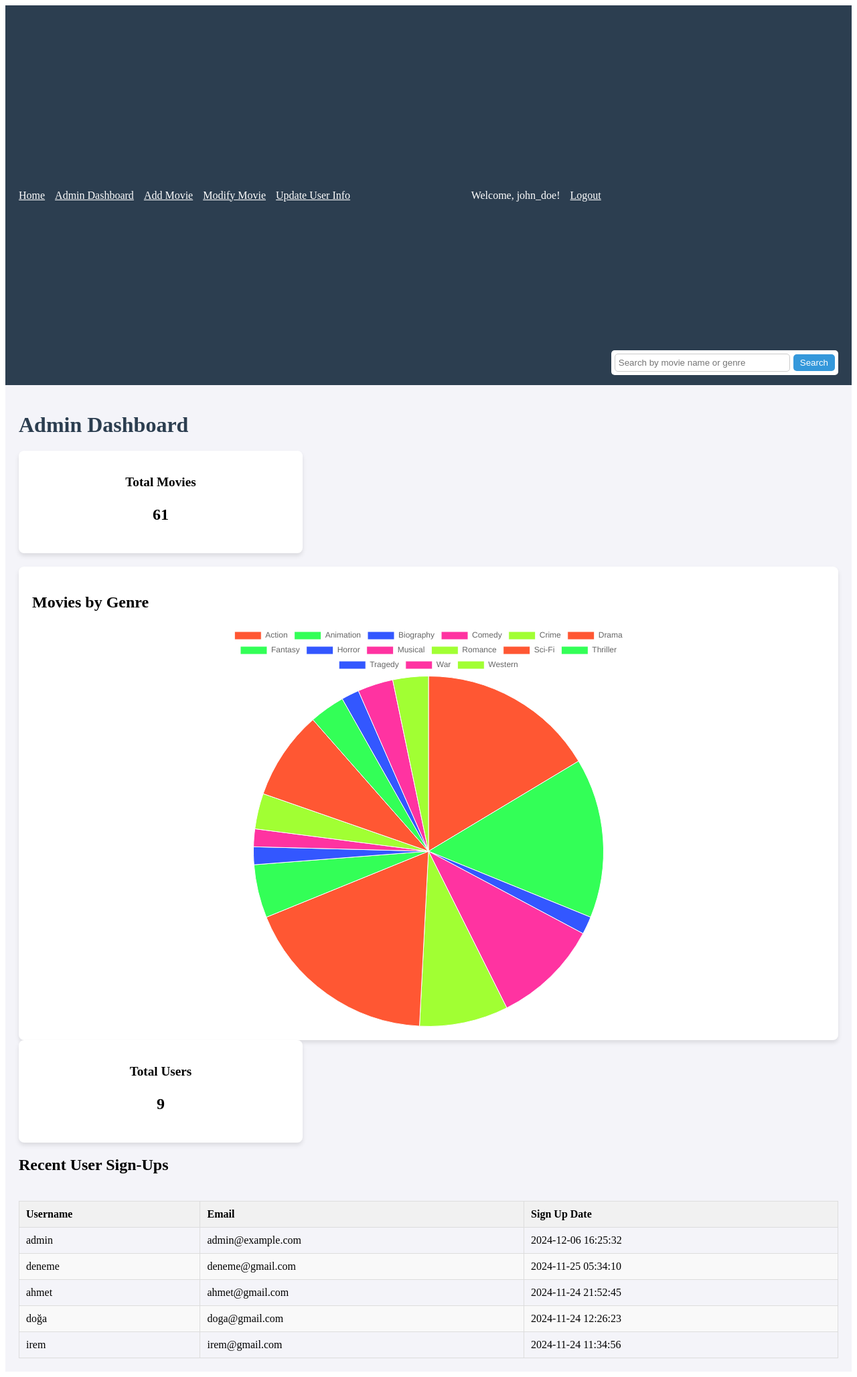
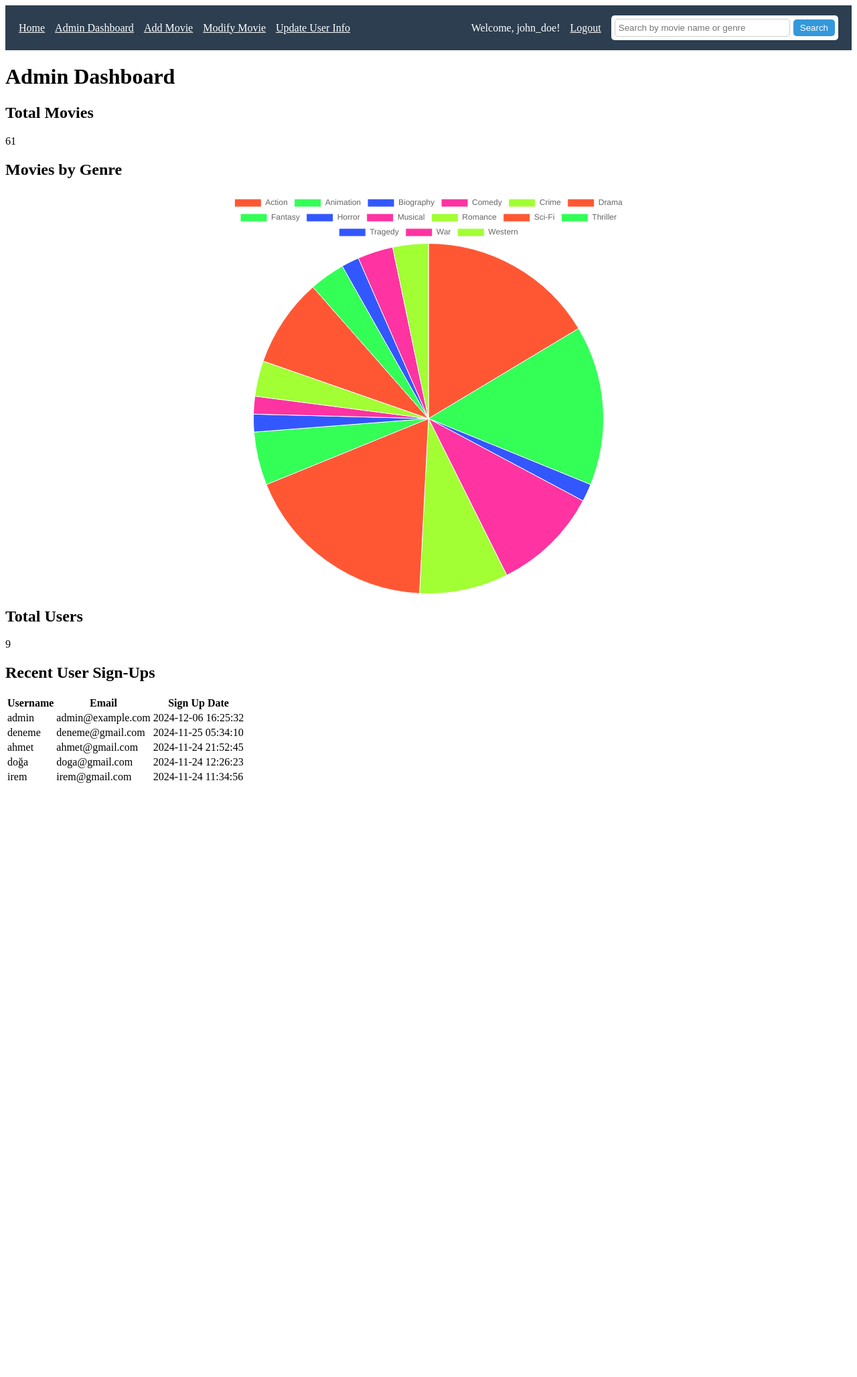
Before and after one commit to MelisGedik/movie_recommendation_system, a PHP site: page /pages/admin_dashboard.php in a window 1280 px wide. Shown: the whole page at 67% size. After the commit the page ends 1169 px from the top, so only its background shows below. Run offline with PHP 8.4, Linux system fonts and the light colour scheme; a user stored in the database is signed in; data comes from the database, SQL or seed files in the repository.

Commit message:
Update style.css

```diff
--- a/css/style.css
+++ b/css/style.css
@@ -4,13 +4,12 @@
     color: white;
     padding: 15px 20px;
     display: flex;
-    justify-content: space-between; /* Distribute items between left and right */
-    align-items: center; /* Vertically align items */
-    width: 100%; /* Make sure navbar takes full width */
-    box-sizing: border-box; /* Avoid margin issues */
+    justify-content: space-between;
+    align-items: center;
+    width: 100%;
+    box-sizing: border-box;
 }
 
-/* Left section of the navbar (Home, Watchlist) */
 .navbar-left {
     display: flex;
     align-items: center;
@@ -18,7 +17,7 @@
 
 .navbar-left a {
     color: white;
-    margin-right: 15px; /* Space between links */
+    margin-right: 15px;
     font-size: 16px;
 }
 
@@ -26,15 +25,13 @@
     color: #1abc9c;
 }
 
-/* Right section of the navbar (Welcome, Logout, Search Form) */
 .navbar-right {
     display: flex;
     align-items: center;
     justify-content: flex-end;
-    gap: 15px; /* Space between the elements in the right section */
+    gap: 15px;
 }
 
-/* Links and Welcome message in navbar-right */
 .navbar-right a,
 .navbar-right span {
     color: white;
@@ -45,10 +42,8 @@
     color: #1abc9c;
 }
 
-/* Search Form Styling */
 .search-form {
     display: flex;
-    margin-top: 500px;
     align-items: center;
     background-color: white;
     border-radius: 5px;
@@ -60,7 +55,7 @@
     margin-right: 5px;
     border-radius: 5px;
     border: 1px solid #ccc;
-    width: 250px; /* Adjust width of the search input */
+    width: 250px;
 }
 
 .search-form button {
@@ -91,7 +86,7 @@
     border: 1px solid #ddd;
     border-radius: 10px;
     padding: 20px;
-    width: 300px;
+    width: 200px; /* Reduced size */
     text-align: center;
     box-shadow: 0px 4px 6px rgba(0, 0, 0, 0.1);
     transition: transform 0.3s ease, box-shadow 0.3s ease;
@@ -111,7 +106,7 @@
 
 .movie-card h3 {
     margin: 10px 0;
-    font-size: 18px;
+    font-size: 16px;
     color: #2c3e50;
 }
 
@@ -193,131 +188,118 @@
     transform: scale(1.05);
 }
 
-/* My Reviews Page */
-.my-reviews {
-    max-width: 900px;
-    margin: 30px auto;
-    padding: 30px;
-    background-color: #fff;
-    border: 1px solid #ddd;
-    border-radius: 10px;
-    box-shadow: 0px 4px 6px rgba(0, 0, 0, 0.1);
+/* Watchlist Header Alignment */
+.watchlist-section {
+    margin-bottom: 30px;
     text-align: center;
 }
 
-.my-reviews h1 {
-    margin-bottom: 20px;
-    font-size: 2rem;
+.watchlist-section h2 {
+    font-size: 1.8rem;
+    margin-bottom: 10px;
     color: #2c3e50;
 }
 
-.reviews-list {
-    display: flex;
-    flex-wrap: wrap;
-    gap: 20px;
-    justify-content: center;
+/* Centered Content Styling */
+.center-content, .confirmation-message {
+    max-width: 600px;
+    margin: 50px auto;
+    background-color: #f9f9f9;
+    border-radius: 10px;
+    padding: 20px;
+    box-shadow: 0 4px 6px rgba(0, 0, 0, 0.1);
+    text-align: center;
 }
 
-.review-card {
-    background-color: #fff;
-    border: 1px solid #ddd;
-    border-radius: 10px;
-    padding: 20px;
-    width: 300px;
-    text-align: center;
-    box-shadow: 0px 4px 6px rgba(0, 0, 0, 0.1);
-    transition: transform 0.3s ease, box-shadow 0.3s ease;
-}
-
-.review-card:hover {
-    transform: translateY(-5px);
-    box-shadow: 0px 8px 10px rgba(0, 0, 0, 0.15);
-}
-
-.review-card .movie-poster {
-    max-width: 100%;
-    height: auto;
-    border-radius: 10px;
-    margin-bottom: 15px;
-}
-
-.review-card h3 {
-    margin: 10px 0;
-    font-size: 18px;
-    color: #2c3e50;
-}
-
-.review-card p {
-    margin: 5px 0;
-    color: #7f8c8d;
-    font-size: 14px;
-}
-
-.review-card small {
-    color: #888;
-    font-size: 12px;
-}
-
-.dashboard-container {
-    padding: 20px;
-    background-color: #f4f4f9;
-}
-
-h1 {
+.center-content h1, .confirmation-message h1 {
     font-size: 2rem;
     color: #2c3e50;
     margin-bottom: 20px;
 }
 
-.stats, .recent-users, .recent-activity {
-    display: flex;
-    gap: 20px;
-    flex-wrap: wrap;
+.center-content p, .confirmation-message p {
+    font-size: 1.2rem;
+    color: #555;
+    margin-bottom: 20px;
 }
 
-.stat-box {
-    background-color: #fff;
-    padding: 20px;
-    border-radius: 8px;
-    box-shadow: 0px 4px 6px rgba(0, 0, 0, 0.1);
-    width: calc(33% - 20px);
-    text-align: center;
+.center-content a, .confirmation-message a {
+    display: inline-block;
+    padding: 10px 15px;
+    background-color: #3498db;
+    color: white;
+    border-radius: 5px;
+    text-decoration: none;
+    font-size: 1rem;
+    transition: background-color 0.3s ease, transform 0.2s ease;
 }
 
-.stat-box h2 {
-    font-size: 1.2rem;
-    margin-bottom: 10px;
+.center-content a:hover, .confirmation-message a:hover {
+    background-color: #2980b9;
+    transform: scale(1.05);
 }
 
-.stat-box p {
-    font-size: 1.5rem;
-    font-weight: bold;
+/* Button Styling */
+.movie-card .button {
+    display: inline-block;
+    padding: 10px 15px;
+    margin-top: 10px;
+    margin-right: 5px;
+    background-color: #3498db;
+    color: white;
+    border: none;
+    border-radius: 5px;
+    text-decoration: none;
+    font-size: 1rem;
+    cursor: pointer;
+    transition: background-color 0.3s ease, transform 0.2s ease;
 }
 
-.chart-section {
-    background-color: #fff;
-    padding: 20px;
-    border-radius: 8px;
-    box-shadow: 0px 4px 6px rgba(0, 0, 0, 0.1);
-    margin-top: 20px;
+.movie-card .button:hover {
+    background-color: #2980b9;
+    transform: scale(1.05);
 }
 
-.recent-users table, .recent-activity table {
-    width: 100%;
-    border-collapse: collapse;
+.movie-card .remove-button {
+    background-color: #e74c3c;
 }
 
-.recent-users th, .recent-activity th,
-.recent-users td, .recent-activity td {
-    border: 1px solid #ddd;
-    padding: 10px;
+.movie-card .remove-button:hover {
+    background-color: #c0392b;
+}
+
+/* Styling for Rating and Review Section */
+.movie-card .rating-review-container {
+    margin-top: 10px;
     text-align: left;
 }
 
-.recent-users th, .recent-activity th {
-    background-color: #f1f1f1;
+.movie-card label {
+    font-size: 14px;
+    color: #555;
+    margin-bottom: 5px;
+    display: block;
 }
 
-.recent-users tr:nth-child(even), .recent-activity tr:nth-child(even) {
-    background-color: #f9f9f9;
+.movie-card select,
+.movie-card textarea {
+    width: 100%;
+    margin-bottom: 10px;
+    padding: 8px;
+    font-size: 14px;
+    border: 1px solid #ccc;
+    border-radius: 5px;
+    box-shadow: inset 0 1px 3px rgba(0, 0, 0, 0.1);
 }
+
+.movie-card select:focus,
+.movie-card textarea:focus {
+    outline: none;
+    border-color: #3498db;
+    box-shadow: 0 0 5px rgba(52, 152, 219, 0.5);
+}
+
+.movie-card textarea {
+    resize: none; /* Prevent resizing */
+    height: 60px;
+}
```
